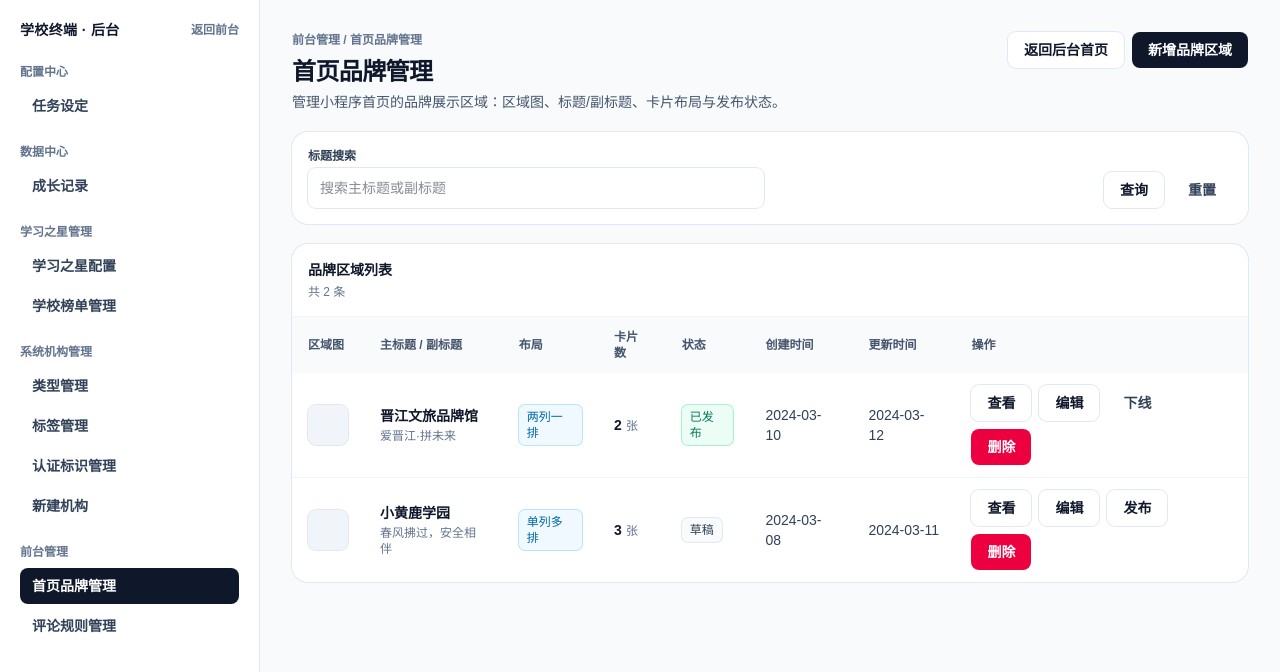
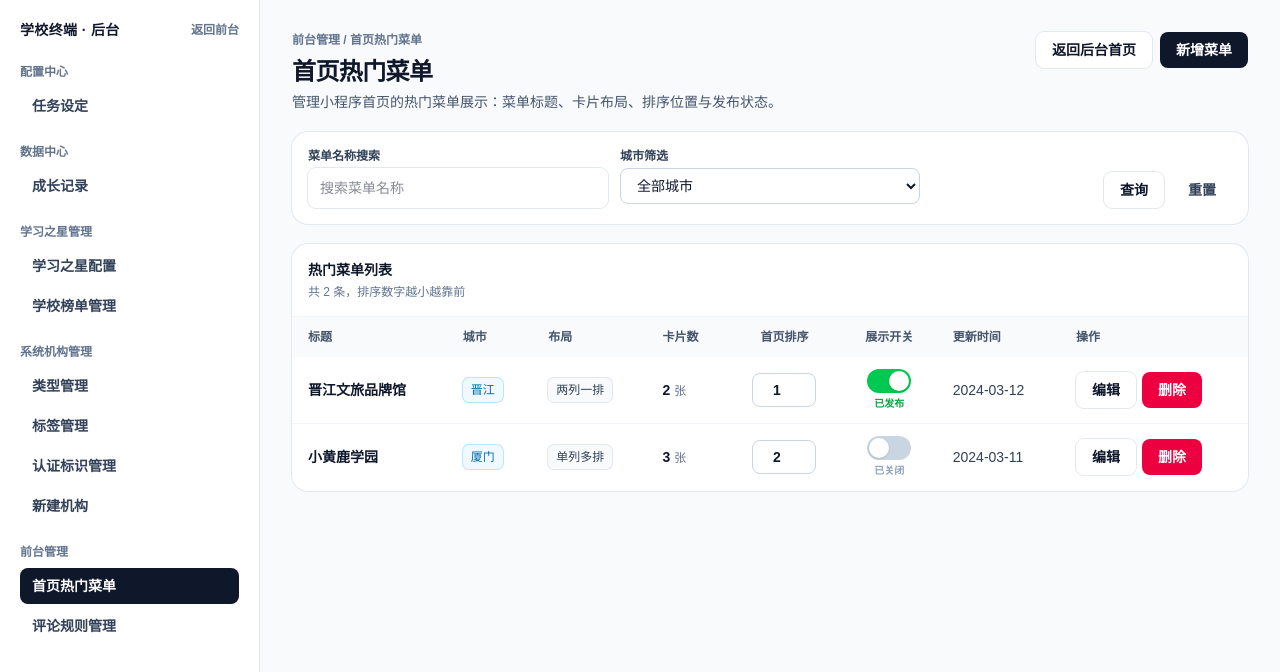
Before and after one commit to bobccmba-hash/Product-iteration-list, a Next.js app: page /admin/home-brand in a window 1280 px wide. Shown: the top 672 px of the page. Built offline with nearby package versions, Linux system fonts and the light colour scheme.

Commit message:
feat: 首页热门菜单管理页面优化，编辑页新增上线设置、排序、城市筛选等功能

```diff
--- a/app/admin/home-brand/[id]/detail/page.tsx
+++ b/app/admin/home-brand/[id]/detail/page.tsx
@@ -62,7 +62,7 @@ export default function HomeBrandDetailPage({ params }: { params: Promise<{ id:
     <div className="space-y-5">
       <div className="flex flex-wrap items-start justify-between gap-3">
         <div>
-          <div className="text-xs font-bold text-slate-500">前台管理 / 首页品牌管理 / 详情</div>
+          <div className="text-xs font-bold text-slate-500">前台管理 / 首页热门菜单 / 详情</div>
           <h1 className="mt-2 text-2xl font-black tracking-tight">品牌区域详情</h1>
           <div className="mt-2 flex flex-wrap items-center gap-2">
             <Tag tone={section.status === 'published' ? 'success' : 'neutral'}>{section.status === 'published' ? '已发布' : '草稿'}</Tag>
--- a/app/admin/home-brand/[id]/page.tsx
+++ b/app/admin/home-brand/[id]/page.tsx
@@ -14,6 +14,7 @@ export default function HomeBrandEditPage({ params }: { params: Promise<{ id: st
     iconType: 'emoji',
     syncCity: '',
     layout: 'two-columns-one-row',
+    isOnline: true,
     cards: [
       { id: 'c1', title: '晋江清新旅游', image: '', jumpType: 'page', jumpTarget: '' },
       { id: 'c2', title: '晋江美食文化', image: '', jumpType: 'page', jumpTarget: '' },
@@ -91,9 +92,9 @@ export default function HomeBrandEditPage({ params }: { params: Promise<{ id: st
     <div className="space-y-5">
       <div className="flex flex-wrap items-start justify-between gap-3">
         <div>
-          <div className="text-xs font-bold text-slate-500">前台管理 / 首页品牌管理 / 编辑</div>
-          <h1 className="mt-2 text-2xl font-black tracking-tight">编辑品牌区域</h1>
-          <p className="mt-1 text-sm text-slate-600">编辑小程序首页的品牌展示区域配置（原型占位）。</p>
+          <div className="text-xs font-bold text-slate-500">前台管理 / 首页热门菜单 / 编辑详情</div>
+          <h1 className="mt-2 text-2xl font-black tracking-tight">编辑详情</h1>
+          <p className="mt-1 text-sm text-slate-600">热门菜单编辑</p>
         </div>
         <div className="flex items-center gap-2">
           <Link href="/admin/home-brand">
@@ -143,17 +144,17 @@ export default function HomeBrandEditPage({ params }: { params: Promise<{ id: st
         </section>
 
         <section className="rounded-2xl bg-white p-6 ring-1 ring-slate-200">
-          <h2 className="mb-4 text-lg font-black">区域头部设置</h2>
+          <h2 className="mb-4 text-lg font-black">内容设置</h2>
           <div className="space-y-4">
             <div>
-              <label className="block text-sm font-bold">区域图标</label>
+              <label className="block text-sm font-bold">背景图片</label>
               <input type="file" accept="image/*" className="mt-1 w-full rounded-lg border border-slate-300 px-3 py-2 text-sm" />
               <p className="mt-1 text-xs text-slate-500">图片比例：1:1</p>
             </div>
 
             <div>
               <label className="block text-sm font-bold">
-                主标题 <span className="text-red-600">*</span>
+                标题 <span className="text-red-600">*</span>
               </label>
               <div className="mt-2 space-y-2">
                 <div className="flex items-center gap-2">
@@ -290,6 +291,37 @@ export default function HomeBrandEditPage({ params }: { params: Promise<{ id: st
             </div>
           </div>
         </section>
+
+        {/* 上线设置 */}
+        <section className="rounded-2xl bg-white p-6 ring-1 ring-slate-200">
+          <h2 className="mb-4 text-lg font-black">上线设置</h2>
+          <div>
+            <div className="text-sm font-bold text-slate-900 mb-3">是否上线</div>
+            <div className="flex items-center gap-6">
+              <label className="flex items-center gap-2 cursor-pointer">
+                <input
+                  type="radio"
+                  name="isOnline"
+                  checked={section.isOnline === true}
+                  onChange={() => setSection({ ...section, isOnline: true })}
+                  className="h-4 w-4 accent-green-500"
+                />
+                <span className={`text-sm font-semibold ${section.isOnline ? 'text-green-600' : 'text-slate-500'}`}>是</span>
+              </label>
+              <label className="flex items-center gap-2 cursor-pointer">
+                <input
+                  type="radio"
+                  name="isOnline"
+                  checked={section.isOnline === false}
+                  onChange={() => setSection({ ...section, isOnline: false })}
+                  className="h-4 w-4 accent-slate-500"
+                />
+                <span className={`text-sm font-semibold ${!section.isOnline ? 'text-slate-700' : 'text-slate-400'}`}>否</span>
+              </label>
+            </div>
+            <p className="mt-2 text-xs text-slate-500">选择「是」后该菜单将在首页对用户展示</p>
+          </div>
+        </section>
       </div>
     </div>
   )
--- a/app/admin/home-brand/page.tsx
+++ b/app/admin/home-brand/page.tsx
@@ -8,102 +8,119 @@ export default function HomeBrandListPage() {
   const [brands, setBrands] = useState([
     {
       id: '1',
-      iconImage: '',
       mainTitle: '晋江文旅品牌馆',
-      subtitle: '爱晋江·拼未来',
       layout: '两列一排',
       cardCount: 2,
       status: 'published',
-      createdAt: '2024-03-10',
+      city: '晋江',
+      sort: 1,
       updatedAt: '2024-03-12',
     },
     {
       id: '2',
-      iconImage: '',
       mainTitle: '小黄鹿学园',
-      subtitle: '春风拂过，安全相伴',
       layout: '单列多排',
       cardCount: 3,
       status: 'draft',
-      createdAt: '2024-03-08',
+      city: '厦门',
+      sort: 2,
       updatedAt: '2024-03-11',
     },
   ])
 
   const [showDeleteConfirm, setShowDeleteConfirm] = useState<string | null>(null)
   const [q, setQ] = useState('')
+  const [cityFilter, setCityFilter] = useState('')
 
   const toggleStatus = (id: string) => {
-    setBrands(brands.map(b => b.id === id ? { ...b, status: b.status === 'published' ? 'draft' : 'published' } : b))
+    setBrands(prev => prev.map(b => b.id === id ? { ...b, status: b.status === 'published' ? 'draft' : 'published' } : b))
   }
 
   const deleteBrand = (id: string) => {
-    setBrands(brands.filter(b => b.id !== id))
+    setBrands(prev => prev.filter(b => b.id !== id))
     setShowDeleteConfirm(null)
   }
 
-  const rows = brands.filter((b) => {
-    const kw = q.trim()
-    if (!kw) return true
-    return b.mainTitle.includes(kw) || (b.subtitle ?? '').includes(kw)
-  })
+  const updateSort = (id: string, newSort: number) => {
+    const maxSort = brands.length
+    if (isNaN(newSort) || newSort < 1 || newSort > maxSort) return
+    const brand = brands.find(b => b.id === id)
+    if (!brand || brand.sort === newSort) return
+    const oldSort = brand.sort
+    setBrands(prev => prev.map(b => {
+      if (b.id === id) return { ...b, sort: newSort }
+      if (newSort < oldSort && b.sort >= newSort && b.sort < oldSort) return { ...b, sort: b.sort + 1 }
+      if (newSort > oldSort && b.sort > oldSort && b.sort <= newSort) return { ...b, sort: b.sort - 1 }
+      return b
+    }))
+  }
+
+  const cities = Array.from(new Set(brands.map(b => b.city))).sort()
+
+  const rows = brands
+    .filter(b => {
+      const kw = q.trim()
+      return (!kw || b.mainTitle.includes(kw)) && (!cityFilter || b.city === cityFilter)
+    })
+    .sort((a, b) => a.sort - b.sort)
 
   return (
     <div className="space-y-5">
       <div className="flex flex-wrap items-start justify-between gap-3">
         <div>
-          <div className="text-xs font-bold text-slate-500">前台管理 / 首页品牌管理</div>
-          <h1 className="mt-2 text-2xl font-black tracking-tight">首页品牌管理</h1>
-          <p className="mt-1 text-sm text-slate-600">管理小程序首页的品牌展示区域：区域图、标题/副标题、卡片布局与发布状态。</p>
+          <div className="text-xs font-bold text-slate-500">前台管理 / 首页热门菜单</div>
+          <h1 className="mt-2 text-2xl font-black tracking-tight">首页热门菜单</h1>
+          <p className="mt-1 text-sm text-slate-600">管理小程序首页的热门菜单展示：菜单标题、卡片布局、排序位置与发布状态。</p>
         </div>
         <div className="flex items-center gap-2">
-          <Link href="/admin">
-            <Button tone="secondary">返回后台首页</Button>
-          </Link>
-          <Link href="/admin/home-brand/create">
-            <Button>新增品牌区域</Button>
-          </Link>
+          <Link href="/admin"><Button tone="secondary">返回后台首页</Button></Link>
+          <Link href="/admin/home-brand/create"><Button>新增菜单</Button></Link>
         </div>
       </div>
 
+      {/* 筛选栏 */}
       <div className="rounded-2xl bg-white p-4 ring-1 ring-slate-200">
-        <div className="grid gap-3 md:grid-cols-6">
-          <div className="md:col-span-3">
-            <div className="mb-1 text-xs font-semibold text-slate-700">标题搜索</div>
-            <Input value={q} onChange={setQ} placeholder="搜索主标题或副标题" />
+        <div className="grid gap-3 md:grid-cols-12">
+          <div className="md:col-span-4">
+            <div className="mb-1 text-xs font-semibold text-slate-700">菜单名称搜索</div>
+            <Input value={q} onChange={setQ} placeholder="搜索菜单名称" />
           </div>
-          <div className="md:col-span-3 flex items-end justify-end gap-2">
-            <Button tone="secondary" onClick={() => null}>
-              查询
-            </Button>
-            <Button
-              tone="ghost"
-              onClick={() => {
-                setQ('')
-              }}
+          <div className="md:col-span-4">
+            <div className="mb-1 text-xs font-semibold text-slate-700">城市筛选</div>
+            <select
+              value={cityFilter}
+              onChange={(e) => setCityFilter(e.target.value)}
+              className="w-full rounded-lg border border-slate-300 px-3 py-2 text-sm focus:border-blue-500 focus:outline-none"
             >
-              重置
-            </Button>
+              <option value="">全部城市</option>
+              {cities.map(city => (
+                <option key={city} value={city}>{city}</option>
+              ))}
+            </select>
+          </div>
+          <div className="md:col-span-4 flex items-end justify-end gap-2">
+            <Button tone="secondary" onClick={() => null}>查询</Button>
+            <Button tone="ghost" onClick={() => { setQ(''); setCityFilter('') }}>重置</Button>
           </div>
         </div>
       </div>
 
+      {/* 列表 */}
       <div className="rounded-2xl bg-white ring-1 ring-slate-200">
         <div className="border-b border-slate-100 p-4">
-          <div className="text-sm font-bold text-slate-900">品牌区域列表</div>
-          <div className="mt-1 text-xs text-slate-500">共 {rows.length} 条</div>
+          <div className="text-sm font-bold text-slate-900">热门菜单列表</div>
+          <div className="mt-1 text-xs text-slate-500">共 {rows.length} 条，排序数字越小越靠前</div>
         </div>
-
         <div className="overflow-x-auto">
           <table className="min-w-full w-full text-left text-sm">
             <thead className="bg-slate-50 text-xs font-bold text-slate-600">
               <tr>
-                <th className="px-3 py-3 sm:px-4">区域图</th>
-                <th className="px-3 py-3 sm:px-4">主标题 / 副标题</th>
+                <th className="px-3 py-3 sm:px-4">标题</th>
+                <th className="px-3 py-3 sm:px-4">城市</th>
                 <th className="hidden md:table-cell px-3 py-3 sm:px-4">布局</th>
                 <th className="hidden md:table-cell px-3 py-3 sm:px-4">卡片数</th>
-                <th className="px-3 py-3 sm:px-4">状态</th>
-                <th className="hidden lg:table-cell px-3 py-3 sm:px-4">创建时间</th>
+                <th className="px-3 py-3 sm:px-4 text-center">首页排序</th>
+                <th className="px-3 py-3 sm:px-4 text-center">展示开关</th>
                 <th className="hidden lg:table-cell px-3 py-3 sm:px-4">更新时间</th>
                 <th className="px-3 py-3 sm:px-4">操作</th>
               </tr>
@@ -112,61 +129,65 @@ export default function HomeBrandListPage() {
               {rows.map((brand) => (
                 <tr key={brand.id} className="hover:bg-slate-50/60">
                   <td className="px-3 py-3 sm:px-4">
-                    {brand.iconImage ? (
-                      // eslint-disable-next-line @next/next/no-img-element
-                      <img
-                        alt={`${brand.mainTitle} 区域图`}
-                        src={brand.iconImage}
-                        className="h-10 w-10 rounded-lg object-cover ring-1 ring-slate-200"
-                      />
-                    ) : (
-                      <div className="h-10 w-10 rounded-lg bg-slate-100 ring-1 ring-slate-200" />
-                    )}
+                    <div className="font-bold text-slate-900">{brand.mainTitle}</div>
                   </td>
                   <td className="px-3 py-3 sm:px-4">
-                    <div className="font-bold text-slate-900">{brand.mainTitle}</div>
-                    {brand.subtitle ? <div className="mt-0.5 text-xs text-slate-500">{brand.subtitle}</div> : null}
+                    <Tag tone="info">{brand.city}</Tag>
                   </td>
                   <td className="hidden md:table-cell px-3 py-3 sm:px-4">
-                    <Tag tone="info">{brand.layout}</Tag>
+                    <Tag tone="neutral">{brand.layout}</Tag>
                   </td>
                   <td className="hidden md:table-cell px-3 py-3 sm:px-4">
                     <span className="font-semibold text-slate-900">{brand.cardCount}</span>
                     <span className="ml-1 text-xs text-slate-500">张</span>
                   </td>
+                  {/* 排序输入 */}
+                  <td className="px-3 py-3 sm:px-4 text-center">
+                    <input
+                      type="number"
+                      min={1}
+                      max={brands.length}
+                      value={brand.sort}
+                      onChange={(e) => updateSort(brand.id, parseInt(e.target.value))}
+                      className="w-16 rounded-lg border border-slate-300 px-2 py-1.5 text-center text-sm font-semibold focus:border-blue-500 focus:outline-none"
+                    />
+                  </td>
+                  {/* 展示开关 */}
                   <td className="px-3 py-3 sm:px-4">
-                    <Tag tone={brand.status === 'published' ? 'success' : 'neutral'}>
-                      {brand.status === 'published' ? '已发布' : '草稿'}
-                    </Tag>
+                    <div className="flex flex-col items-center gap-1">
+                      <button
+                        onClick={() => toggleStatus(brand.id)}
+                        className={`relative inline-flex h-6 w-11 flex-shrink-0 cursor-pointer items-center rounded-full border-2 border-transparent transition-colors duration-200 focus:outline-none ${
+                          brand.status === 'published' ? 'bg-green-500' : 'bg-slate-300'
+                        }`}
+                      >
+                        <span
+                          className={`inline-block h-5 w-5 transform rounded-full bg-white shadow ring-0 transition-transform duration-200 ${
+                            brand.status === 'published' ? 'translate-x-5' : 'translate-x-0'
+                          }`}
+                        />
+                      </button>
+                      <span className={`text-[10px] font-semibold ${
+                        brand.status === 'published' ? 'text-green-600' : 'text-slate-400'
+                      }`}>
+                        {brand.status === 'published' ? '已发布' : '已关闭'}
+                      </span>
+                    </div>
                   </td>
-                  <td className="hidden lg:table-cell px-3 py-3 sm:px-4 text-slate-700">{brand.createdAt}</td>
                   <td className="hidden lg:table-cell px-3 py-3 sm:px-4 text-slate-700">{brand.updatedAt}</td>
                   <td className="px-3 py-3 sm:px-4">
-                    <div className="flex flex-wrap items-center gap-2">
-                      <Link href={`/admin/home-brand/${brand.id}/detail`}>
-                        <Button tone="secondary">查看</Button>
-                      </Link>
+                    <div className="flex flex-wrap items-center gap-1.5">
                       <Link href={`/admin/home-brand/${brand.id}`}>
                         <Button tone="secondary">编辑</Button>
                       </Link>
-                      <Button
-                        tone={brand.status === 'published' ? 'ghost' : 'secondary'}
-                        onClick={() => toggleStatus(brand.id)}
-                      >
-                        {brand.status === 'published' ? '下线' : '发布'}
-                      </Button>
-                      <Button tone="danger" onClick={() => setShowDeleteConfirm(brand.id)}>
-                        删除
-                      </Button>
+                      <Button tone="danger" onClick={() => setShowDeleteConfirm(brand.id)}>删除</Button>
                     </div>
                   </td>
                 </tr>
               ))}
               {rows.length === 0 && (
                 <tr>
-                  <td colSpan={8} className="px-3 py-10 text-center text-sm text-slate-500 sm:px-4">
-                    暂无数据
-                  </td>
+                  <td colSpan={8} className="px-3 py-10 text-center text-sm text-slate-500 sm:px-4">暂无数据</td>
                 </tr>
               )}
             </tbody>
@@ -180,12 +201,8 @@ export default function HomeBrandListPage() {
             <h3 className="text-lg font-black">确认删除</h3>
             <p className="mt-2 text-sm text-slate-600">删除后无法恢复，确认删除吗？</p>
             <div className="mt-5 flex gap-2 justify-end">
-              <Button tone="secondary" onClick={() => setShowDeleteConfirm(null)}>
-                取消
-              </Button>
-              <Button tone="danger" onClick={() => deleteBrand(showDeleteConfirm)}>
-                确认删除
-              </Button>
+              <Button tone="secondary" onClick={() => setShowDeleteConfirm(null)}>取消</Button>
+              <Button tone="danger" onClick={() => deleteBrand(showDeleteConfirm)}>确认删除</Button>
             </div>
           </div>
         </div>
--- a/app/admin/layout.tsx
+++ b/app/admin/layout.tsx
@@ -31,7 +31,7 @@ const nav = [
   {
     title: '前台管理',
     items: [
-      { href: '/admin/home-brand', label: '首页品牌管理' },
+      { href: '/admin/home-brand', label: '首页热门菜单' },
       { href: '/admin/comment-rules', label: '评论规则管理' },
     ],
   },
--- a/app/page.tsx
+++ b/app/page.tsx
@@ -15,7 +15,7 @@ const versions = [
     version: '1.9.0',
     title: '1.9.0 迭代需求',
     date: '2026.03.11',
-    desc: '终端任务设定、成长档案、学习之星、评价限制、首页品牌管理、机构类型标签等功能迭代。',
+    desc: '终端任务设定、成长档案、学习之星、评价限制、首页热门菜单、机构类型标签等功能迭代。',
     href: '/v1.9.0',
     status: '已完成',
     statusColor: 'bg-green-100 text-green-700',
--- a/app/prd/home-brand/page.tsx
+++ b/app/prd/home-brand/page.tsx
@@ -18,7 +18,7 @@ export default function PrdHomeBrandPage() {
           <div className="inline-flex items-center gap-2 rounded-full bg-amber-100 px-2.5 py-1 text-sm font-bold text-amber-700 ring-1 ring-amber-200">
             <span>🏢</span><span>前台管理 · 首页品牌</span>
           </div>
-          <h1 className="text-3xl font-black tracking-tight">首页品牌管理 PRD</h1>
+          <h1 className="text-3xl font-black tracking-tight">首页热门菜单 PRD</h1>
           <p className="max-w-3xl text-base leading-relaxed text-slate-600">
             本文档定义小程序首页品牌展示区域的管理后台（v1.9.0）。运营人员通过本模块新增品牌区域、绑定同步城市、配置区域头部（图标 / 主标题）、选择卡片布局，并为每张卡片设置图片、标题与跳转目标，配置完成后发布至小程序首页对应城市展示。
           </p>
@@ -70,7 +70,7 @@ export default function PrdHomeBrandPage() {
             </div>
             <div className="space-y-4 text-sm">
               <div className="rounded-xl bg-slate-50 px-4 py-3 text-slate-600 ring-1 ring-slate-100">
-                页面顶部展示面包屑「前台管理 / 首页品牌管理」，右上角提供「返回后台首页」与「新增品牌区域」入口。列表支持按主标题 / 副标题关键词模糊筛选，点击「查询」触发过滤，「重置」清空搜索条件恢复全量列表。
+                页面顶部展示面包屑「前台管理 / 首页热门菜单」，右上角提供「返回后台首页」与「新增品牌区域」入口。列表支持按主标题 / 副标题关键词模糊筛选，点击「查询」触发过滤，「重置」清空搜索条件恢复全量列表。
               </div>
               <div>
                 <div className="mb-2 font-bold text-slate-800">列表字段</div>
@@ -228,7 +228,7 @@ export default function PrdHomeBrandPage() {
               <span className="rounded-full bg-slate-900 px-2 py-0.5 text-sm font-semibold text-slate-50">/admin/home-brand/[id]/detail</span>
             </div>
             <div className="mb-3 rounded-xl bg-slate-50 px-4 py-3 text-sm text-slate-600 ring-1 ring-slate-100">
-              只读查看页，顶部面包屑「前台管理 / 首页品牌管理 / 详情」，右上角提供「返回列表」与「去编辑」按钮。
+              只读查看页，顶部面包屑「前台管理 / 首页热门菜单 / 详情」，右上角提供「返回列表」与「去编辑」按钮。
             </div>
             <div className="grid gap-3 sm:grid-cols-2 text-sm">
               <div className="rounded-xl bg-slate-50 p-4 ring-1 ring-slate-100">
--- a/app/v1.9.0/page.tsx
+++ b/app/v1.9.0/page.tsx
@@ -6,7 +6,7 @@ const prdDocs = [
   { title: '排行榜系统', desc: '学习之星排行榜的规则配置与展示逻辑。', href: '/prd/ranking', pill: '后台' },
   { title: '成长档案', desc: '学生成长档案、事件流水与统计视图。', href: '/prd/growth-data', pill: '数据' },
   { title: '评论规则管理', desc: '配置评论审核规则、灌水识别、提示文案等内容管理策略。', href: '/prd/comment-rules', pill: '后台' },
-  { title: '首页品牌管理', desc: '配置首页品牌展示区域、标题、布局与品牌卡片跳转。', href: '/prd/home-brand', pill: '后台' },
+  { title: '首页热门菜单', desc: '配置首页品牌展示区域、标题、布局与品牌卡片跳转。', href: '/prd/home-brand', pill: '后台' },
   { title: '机构类型管理', desc: '创建和管理机构类型分类，支持新增、编辑、删除操作。', href: '/prd/org-types', pill: '系统' },
   { title: '机构标签管理', desc: '管理机构特征标签，支持多选标签为机构分类和筛选。', href: '/prd/org-tags', pill: '系统' },
   { title: '认证标识管理', desc: '管理机构认证、推荐、活动等标识，支持图片上传和状态控制。', href: '/prd/org-badges', pill: '系统' },
@@ -29,7 +29,7 @@ const sections = [
       { title: '学习之星管理', desc: '学习之星规则配置与样式自定义。', href: '/admin/ranking' },
       { title: '学生成长档案', desc: '学生成长档案查询与分析。', href: '/admin/data/growth' },
       { title: '评论规则管理', desc: '配置评论校验规则、灌水识别、提示文案。', href: '/admin/comment-rules' },
-      { title: '首页品牌管理', desc: '配置首页品牌展示区域：标题、布局与品牌卡片跳转。', href: '/admin/home-brand' },
+      { title: '首页热门菜单', desc: '配置首页品牌展示区域：标题、布局与品牌卡片跳转。', href: '/admin/home-brand' },
       { title: '机构标签管理', desc: '为机构建立可扩展的分类、特征与认证体系。', href: '/admin/system/org-types' },
     ],
   },
@@ -40,7 +40,7 @@ const iterationData = [
   { feature: '终端成长档案功能', href: '/admin/data/growth', description: '完善终端成长档案功能，支持在学生被终端识别后自动建立成长档案。' },
   { feature: '学习之星设定功能', href: '/admin/ranking', description: '完善学习之星设定功能，支持后台按学校维度配置展示规则。' },
   { feature: '评价功能限制功能', href: '/admin/comment-rules', description: '设置规则，不允许用户随意评价，字数 >= 8，至少包含 2 个汉字。' },
-  { feature: '首页版面调整', href: '/admin/home-brand', description: '首页中间区域增加品牌展示区域，新增首页品牌管理。' },
+  { feature: '首页版面调整', href: '/admin/home-brand', description: '首页中间区域增加品牌展示区域，新增首页热门菜单。' },
   { feature: '清新旅游的主页调整', href: null, description: '根据业主需求，UI设计，设计清新旅游的机构主页。' },
   { feature: '全部机构调整', href: null, description: '首页全部机构名称换成：机构广场，对页面排版重新设计。' },
   { feature: '新增机构类型和标签功能', href: '/admin/system/org-types', description: '后台新增对机构的类型和标签进行管理设置。' },
```
Also changed, not shown: 1 other file (tests, documents, lock files or other folders).
